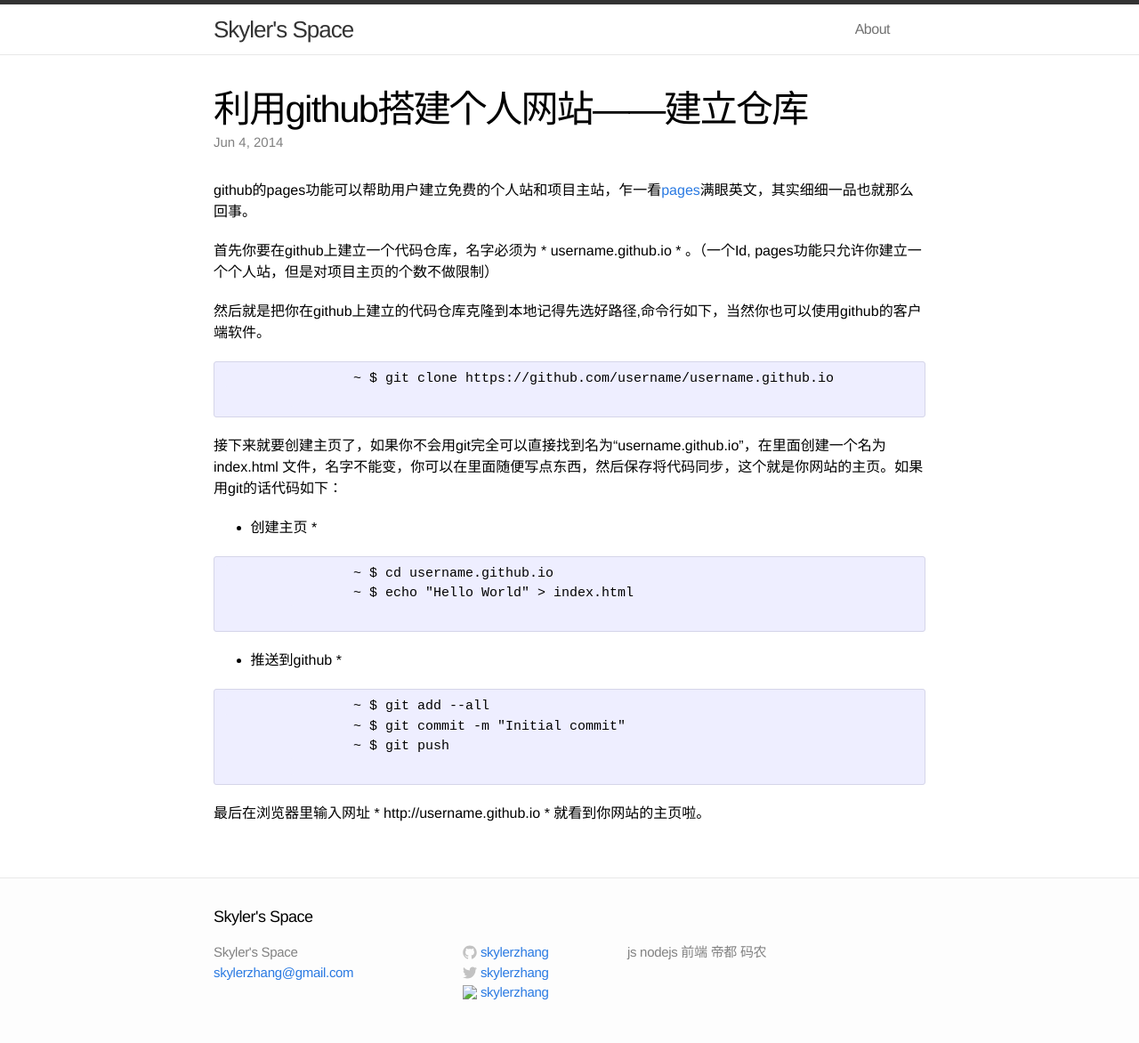
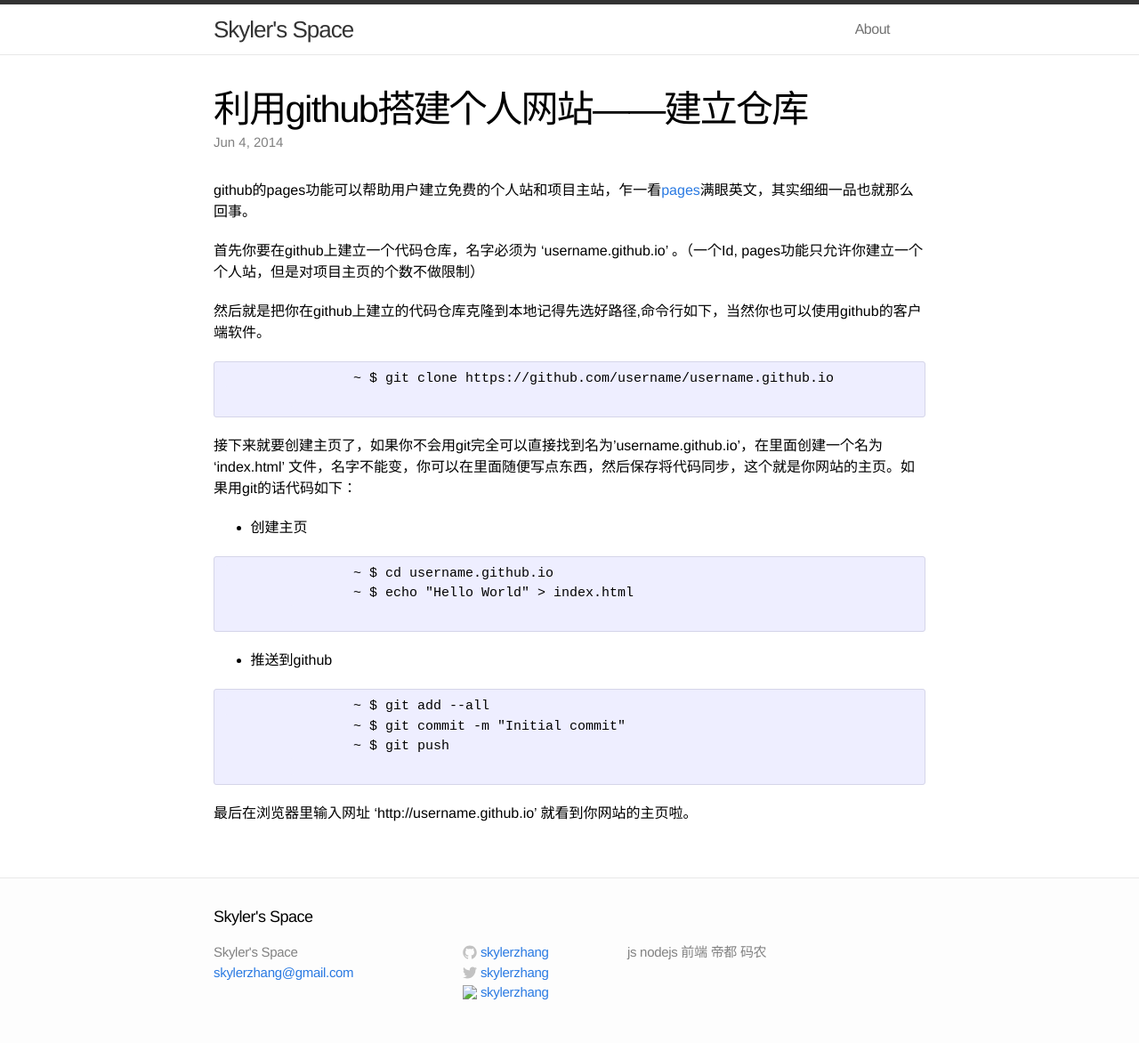
Before and after one commit to skylerzhang/skylerzhang.github.io, a Jekyll site: the page built from _posts/2014-06-04-first.markdown, in a window 1280 px wide. Shown: the whole page at 89% size. Built offline with Jekyll 4.4.1, drawn with Linux system fonts in a browser that asks for light colours; comment, search, counter and statistics services are not loaded.

Commit message:
修改符号

```diff
--- a/_posts/2014-06-04-first.markdown
+++ b/_posts/2014-06-04-first.markdown
@@ -7,28 +7,28 @@
 
 github的pages功能可以帮助用户建立免费的个人站和项目主站，乍一看[pages][page]满眼英文，其实细细一品也就那么回事。
 
-首先你要在github上建立一个代码仓库，名字必须为 * username.github.io * 。（一个Id, pages功能只允许你建立一个个人站，但是对项目主页的个数不做限制）
+首先你要在github上建立一个代码仓库，名字必须为 'username.github.io' 。（一个Id, pages功能只允许你建立一个个人站，但是对项目主页的个数不做限制）
 
 然后就是把你在github上建立的代码仓库克隆到本地记得先选好路径,命令行如下，当然你也可以使用github的客户端软件。
 	{% highlight html %}
 		~ $ git clone https://github.com/username/username.github.io
 	{% endhighlight %}
 
-接下来就要创建主页了，如果你不会用git完全可以直接找到名为“username.github.io”，在里面创建一个名为 index.html 文件，名字不能变，你可以在里面随便写点东西，然后保存将代码同步，这个就是你网站的主页。如果用git的话代码如下：
+接下来就要创建主页了，如果你不会用git完全可以直接找到名为'username.github.io'，在里面创建一个名为 'index.html' 文件，名字不能变，你可以在里面随便写点东西，然后保存将代码同步，这个就是你网站的主页。如果用git的话代码如下：
 
-* 创建主页 *
+* 创建主页
 	{% highlight html %}
 		~ $ cd username.github.io
 		~ $ echo "Hello World" > index.html
 	{% endhighlight %}
 
-* 推送到github *
+* 推送到github
 	{% highlight html %}
 		~ $ git add --all
 		~ $ git commit -m "Initial commit"
 		~ $ git push
 	{% endhighlight %}
 
-最后在浏览器里输入网址 * http://username.github.io * 就看到你网站的主页啦。
+最后在浏览器里输入网址 'http://username.github.io' 就看到你网站的主页啦。
 
 [page]: pages.github.com
```
